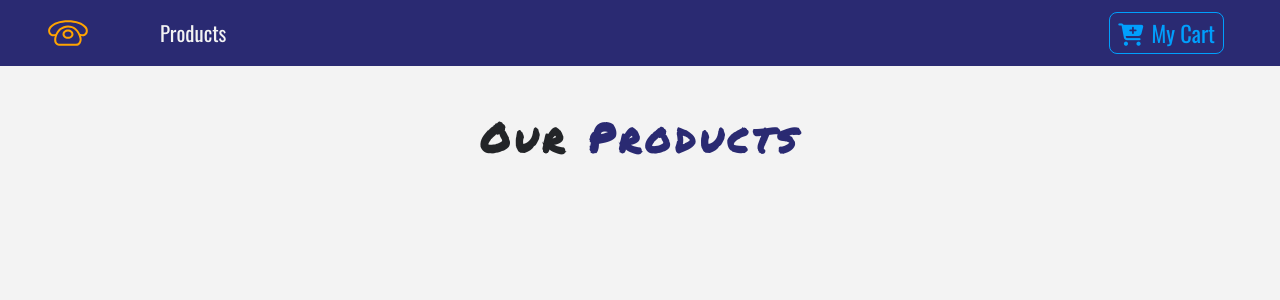
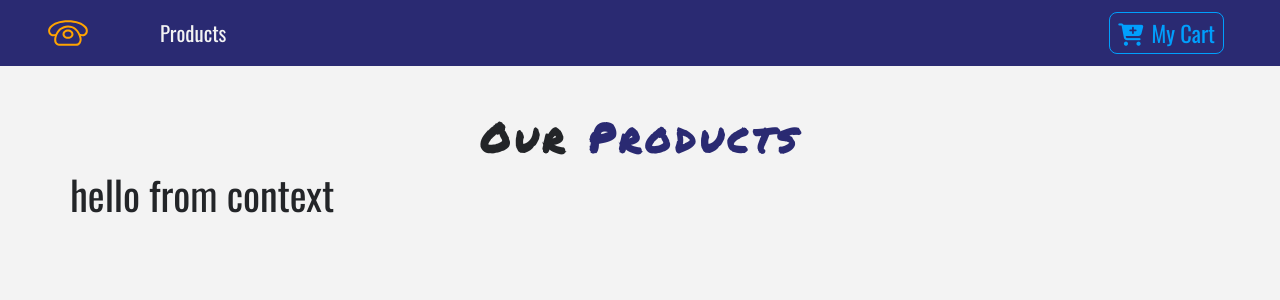
Before and after one commit to johnpospisil/react-shopping-cart, a React (Create React App) app: page / in a window 1280 px wide. Shown: the top 300 px of the page. Built offline with nearby package versions, Linux system fonts and the light colour scheme.

Commit message:
Create the ProductProvider and ProductConsumer. Import product metadata from data.js.

```diff
--- a/src/components/ProductList.js
+++ b/src/components/ProductList.js
@@ -1,20 +1,28 @@
 import React, { Component } from "react";
 import Title from "./Title";
-import Product from "./Product";
+import { storeProducts } from "../data";
+import { ProductConsumer } from "../context";
 
 export default class ProductList extends Component {
   state = {
-    products: []
+    products: storeProducts
   };
 
   render() {
+    // console.log(this.state.products);
     return (
       <React.Fragment>
         <div className="py-5">
           <div className="container">
             <Title name="our" title="products" />
             {/* product row */}
-            <div className="row"></div>
+            <div className="row">
+              <ProductConsumer>
+                {value => {
+                  return <h1>{value}</h1>;
+                }}
+              </ProductConsumer>
+            </div>
           </div>
         </div>
         {/* <Product></Product> */}
--- /dev/null
+++ b/src/context.js
@@ -0,0 +1,19 @@
+import React, { Component } from "react";
+
+const ProductContext = React.createContext();
+
+//Provider - provides the info for all our application
+class ProductProvider extends Component {
+  render() {
+    return (
+      <ProductContext.Provider value="hello from context">
+        {this.props.children}
+      </ProductContext.Provider>
+    );
+  }
+}
+
+//Consumer - uses the data that the Provider provides
+const ProductConsumer = ProductContext.Consumer;
+
+export { ProductProvider, ProductConsumer };
--- a/src/index.js
+++ b/src/index.js
@@ -4,11 +4,14 @@
 import "./index.css";
 import App from "./App";
 import * as serviceWorker from "./serviceWorker";
+import { ProductProvider } from "./context";
 
 ReactDOM.render(
-  <Router>
-    <App />
-  </Router>,
+  <ProductProvider>
+    <Router>
+      <App />
+    </Router>
+  </ProductProvider>,
   document.getElementById("root")
 );
 
```
